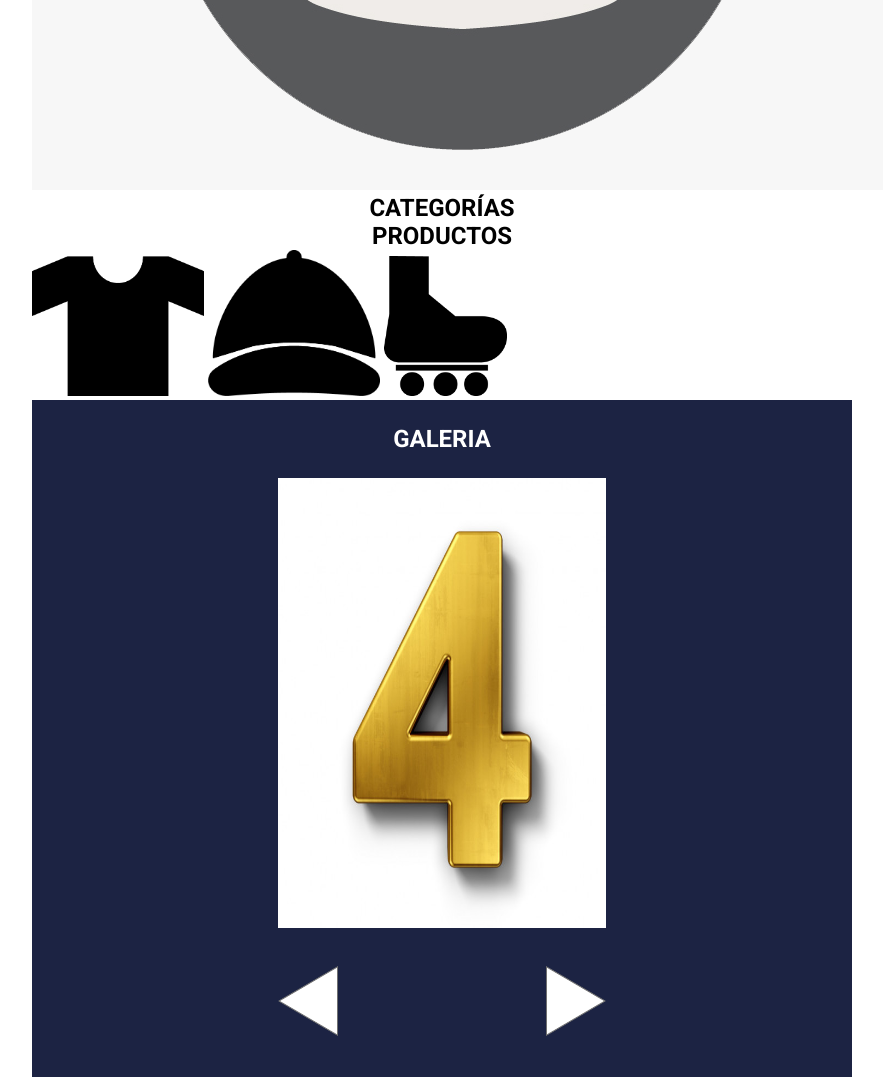
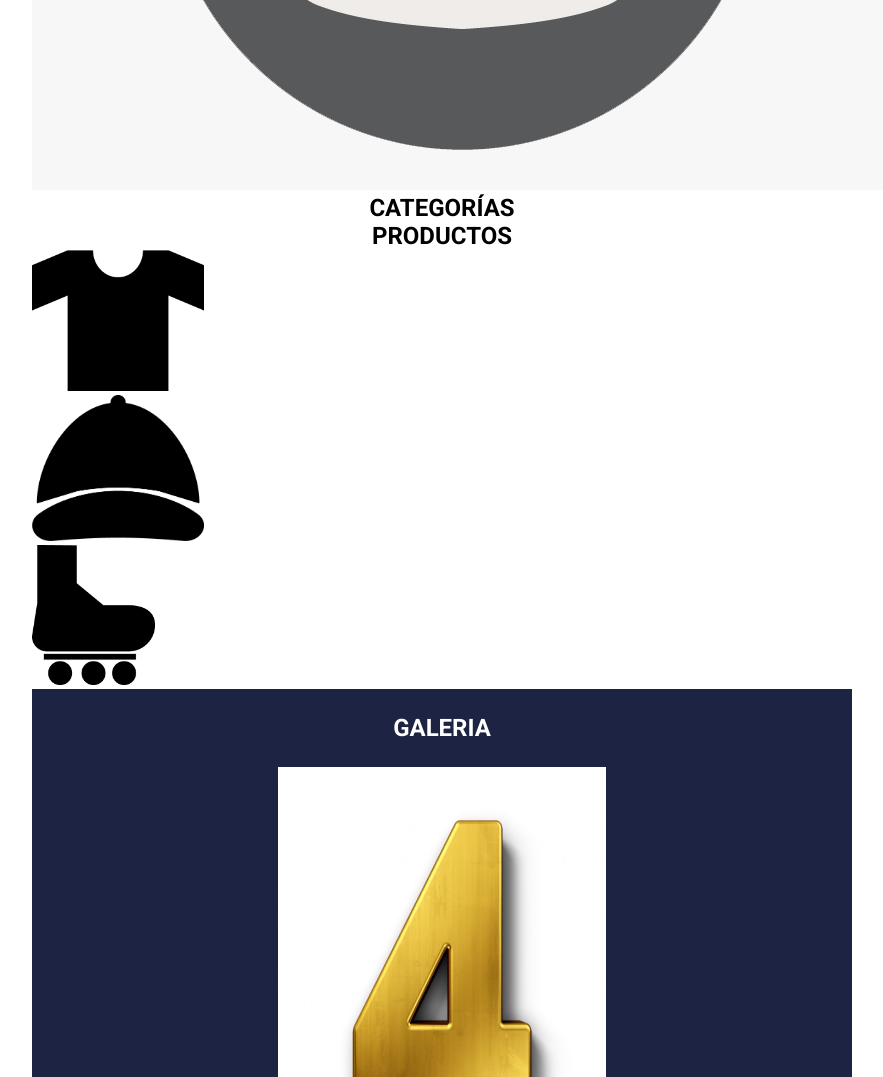
Before and after one commit to 147-11/DINASTIA, a PHP site: page / in a window 1280 px wide. Shown: the part 1352-2429 px from the top of the page, without its empty margins (198-1081 px from the left). Run offline with PHP 8.4, Linux system fonts and the light colour scheme; some libraries are stand-ins or nearby versions.

Commit message:
ajustes productos

```diff
--- a/css/index.CSS
+++ b/css/index.CSS
@@ -100,21 +100,16 @@ header label {
     text-align: center;
 }
 
-_.Productos_img img {
-    position: absolute;
-    background-color:#F4E649;
+.categoria_prod {
     width: 245px;
 }
 .logo_ropa {
-    position: relative;
     width: 172px;
 }
 .logo_accesorios {
-    position: relative;
     width: 172px;
 }
 .logo_patines {
-    position: relative;
     width: 123px;
 }
 
--- a/index.html
+++ b/index.html
@@ -69,9 +69,12 @@
                     <h1 class="productos_title" id="produc" style="text-align: center;">
                         PRODUCTOS
                     </h1>
-                    <img src="img/ROPA.png" class="logo_ropa"  alt="ROPA">
-                    <img src="img/ACCESORIOS.png" class="logo_accesorios" alt="ACCESORIOS">
-                    <img src="img/PATINES.png" class="logo_patines" alt="PATINES">
+                    <div class="categoria_prod">
+                        <img src="img/ROPA.png" class="logo_ropa"  alt="ROPA">
+                        <img src="img/ACCESORIOS.png" class="logo_accesorios" alt="ACCESORIOS">
+                        <img src="img/PATINES.png" class="logo_patines" alt="PATINES">
+                    </div>
+
                 </div>
             </section>
 
```
